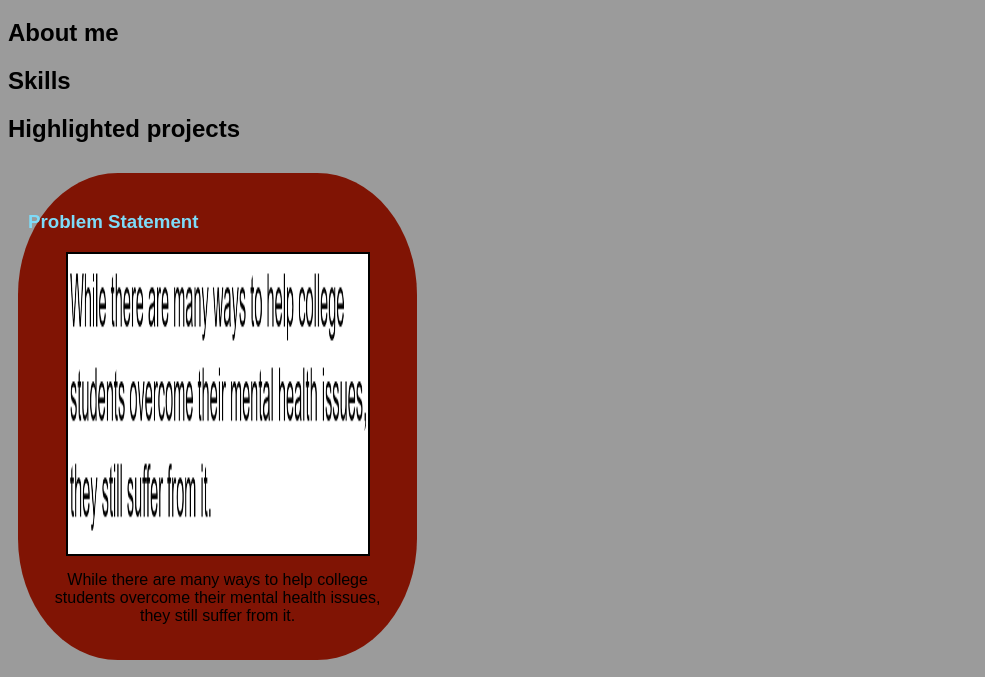
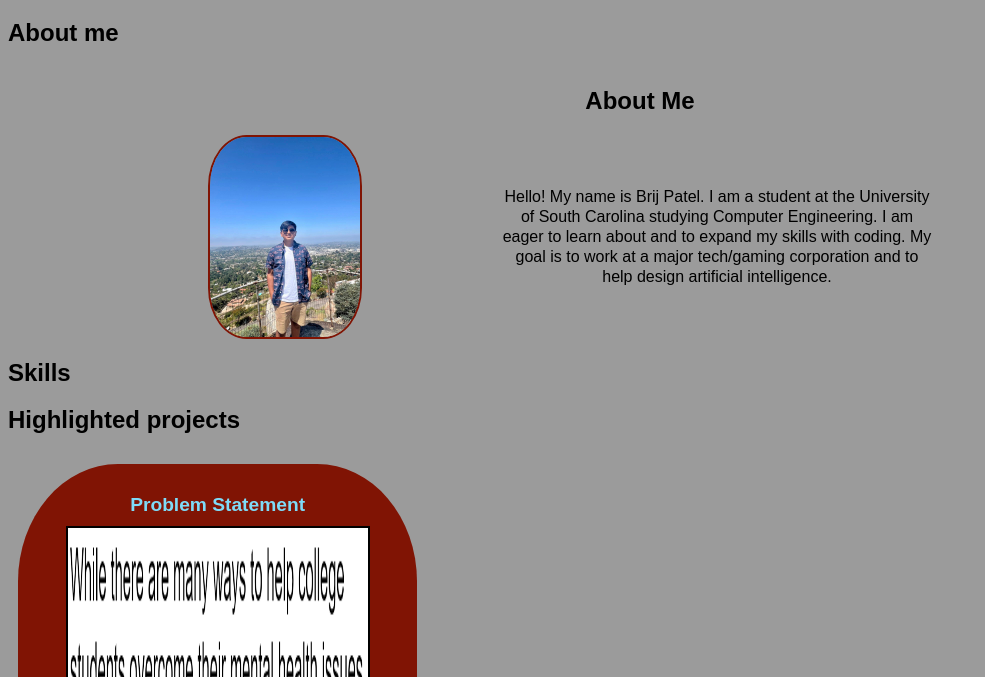
Before and after one commit to brijp206/brijp206.github.io, a plain HTML site: page index.html in a window 1280 px wide. Shown: the part 61-738 px from the top of the page, without its empty margins (0-985 px from the left). Drawn offline with Linux system fonts and the light colour scheme.

Commit message:
Personal statement

```diff
--- a/index.html
+++ b/index.html
@@ -8,7 +8,15 @@
             <h1>Brij Patel</h1>
 
             <h2>About me</h2>
-            <div class="about"></div>
+            <div class="about">
+                <h2> About Me </h2>
+                <div class = "about">
+                    <img src="images/profile_pic.jpg">
+                    <p>
+                        Hello! My name is Brij Patel. I am a student at the University of South Carolina studying Computer Engineering. I am eager to learn about and to expand my skills with coding. My goal is to work at a major tech/gaming corporation and to help design artificial intelligence.
+                    </p>
+                </div>
+            </div>
 
             <h2>Skills</h2>
             <div class="skills"></div>
--- a/styles.css
+++ b/styles.css
@@ -10,7 +10,12 @@ h1
     color:rgb(128, 20, 4);
 }
 
-.projects { display:flex; flex-wrap:wrap; }
+.projects
+{
+    display:flex;
+    flex-wrap:wrap;
+}
+
 .project
 {
     width: 30%;
@@ -47,3 +52,36 @@ a
     text-align: center;
     margin: 15px;
 }
+
+.project h3
+{
+    text-align: center; /* Center-align the title text */
+    margin: 10px 0;     /* Optional: add some spacing around the title */
+    color: rgb(126, 219, 248); /* Optional: Adjust color if desired */
+    font-size: 1.2em;   /* Optional: adjust font size if needed */
+}
+
+.about
+{
+    display:flex;
+    flex-wrap:wrap;
+    margin-right: 100px;
+    margin-left: 100px;
+    justify-content: center;
+}
+
+.about p
+{
+    width:50%;
+    text-align: center;
+    margin: auto;
+    line-height: 125%;
+}
+
+.about img
+{
+    width: 150px;
+    height: 200px;
+    border-radius: 25%;
+    border: 2px solid rgb(128, 20, 4);
+ }
```
Also changed, not shown: images/profile_pic.jpg (added).
